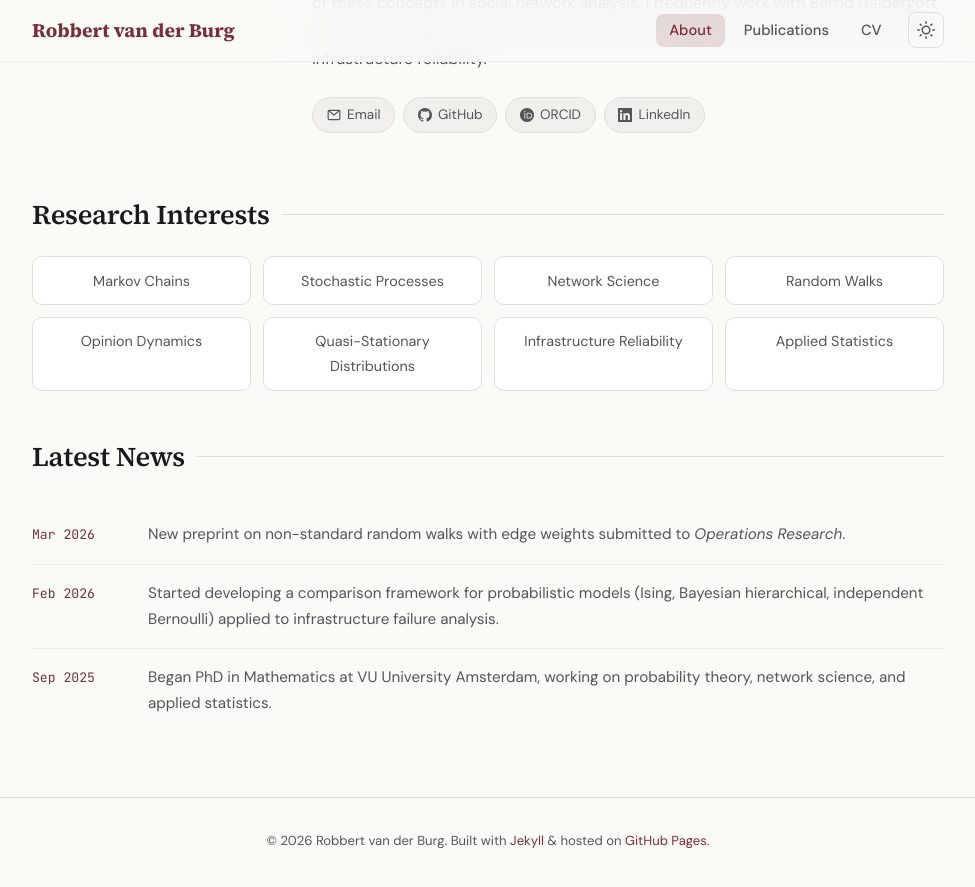
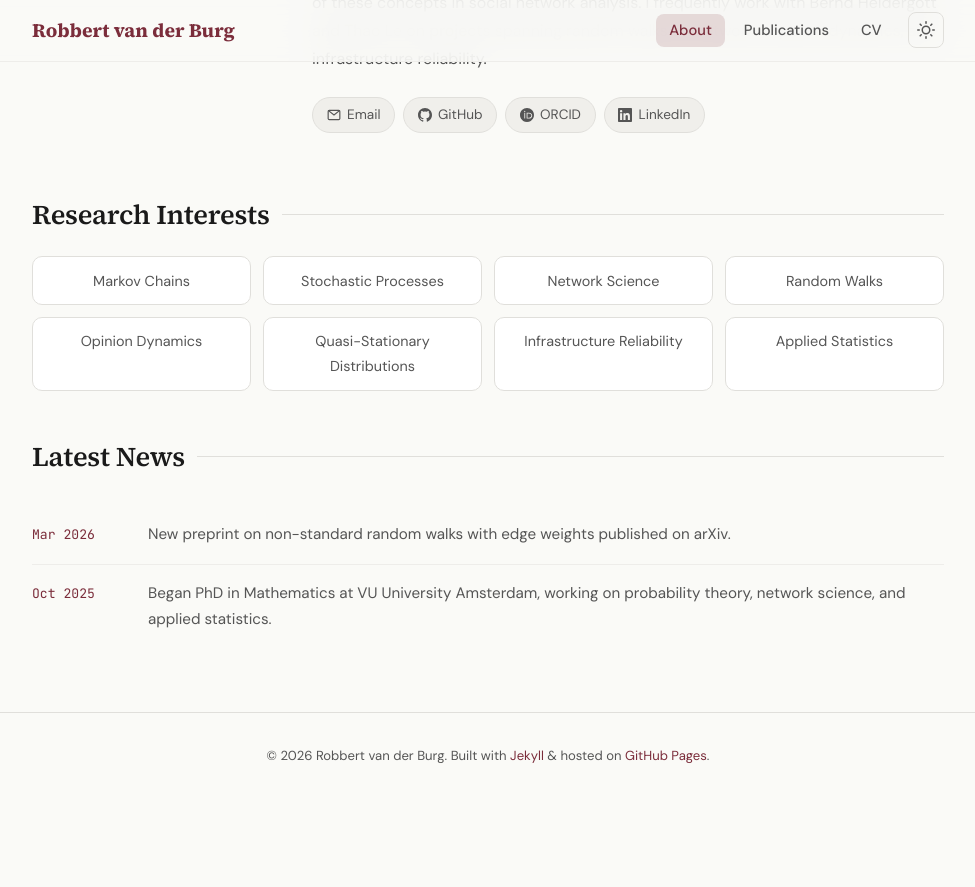
Before and after one commit to robbertvanderburg/robbertvanderburg.github.io, a Jekyll site: the page built from index.html, in a window 1280 px wide and 900 px high, scrolled down 720 px. Shown: the top 887 px of the window, without its empty margins (152-1127 px from the left). Built offline with Jekyll 4.4.1, drawn with Linux system fonts in a browser that asks for light colours; after the commit the page ends 1536 px from its top, so only the background shows below that.

Commit message:
Modify news entries and update publication dates
Updated news entries with new dates and texts.

```diff
--- a/_data/news.yml
+++ b/_data/news.yml
@@ -3,11 +3,8 @@
 #   - date: YYYY-MM-DD
 #     text: "Your news text. You can use <a href='...'>links</a> in HTML."
 
-- date: 2026-03-15
-  text: "New preprint on non-standard random walks with edge weights submitted to <em>Operations Research</em>."
+- date: 2026-03-30
+  text: "New preprint on non-standard random walks with edge weights published on arXiv."
 
-- date: 2026-02-01
-  text: "Started developing a comparison framework for probabilistic models (Ising, Bayesian hierarchical, independent Bernoulli) applied to infrastructure failure analysis."
-
-- date: 2025-09-01
+- date: 2025-10-01
   text: "Began PhD in Mathematics at VU University Amsterdam, working on probability theory, network science, and applied statistics."
```
